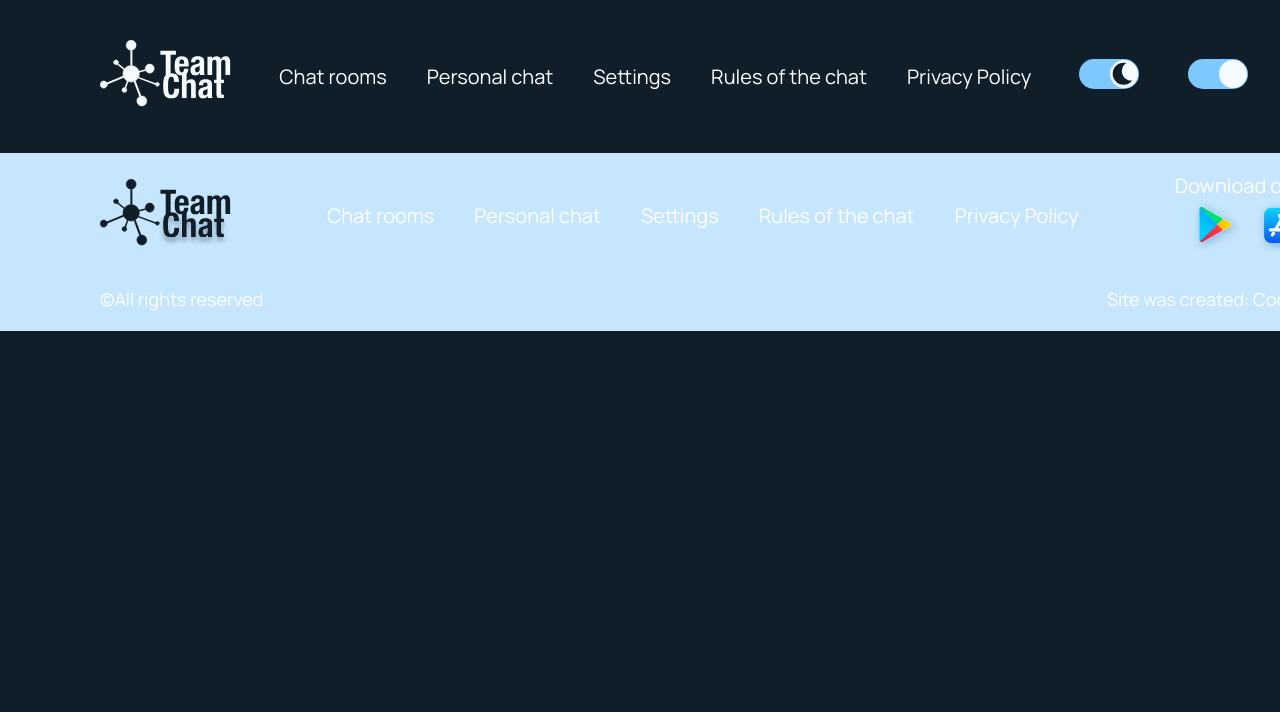
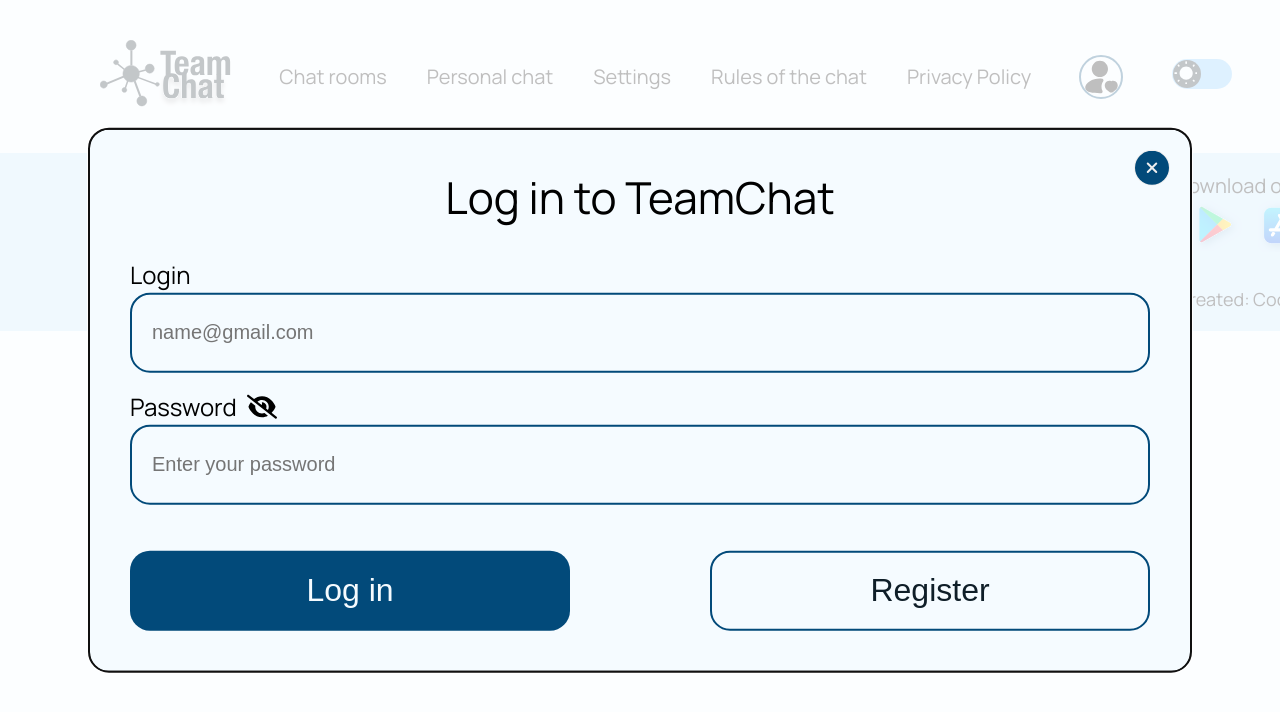
Before and after one commit to Yura-Platonov/Team-Chat, a React (Create React App) app: page / in a window 1280 px wide. Both pictures are taken after a click on the element 1109 px from the left and 76 px from the top of the page. Shown: the top 712 px of the page. Built offline with nearby package versions, Linux system fonts and the light colour scheme.

Commit message:
fix modal size

```diff
--- a/src/components/Header/Header.jsx
+++ b/src/components/Header/Header.jsx
@@ -80,6 +80,13 @@ const Header = () => {
           <li className={css.nav_item}><a href="/" className={css.nav_link}>Privacy Policy</a></li>
         </ul>
       </nav>
+      <div className={css.avatarCircle}  onClick={user ? openAvatarModal : openLoginModal}>
+        <img
+          src={user ? user_avatar : defaultAvatar}
+          alt={user ? 'User Avatar' : 'Default Avatar'}
+          className={css.avatar}
+        />
+      </div>
       <div>
           <Switch
             onChange={toggleTheme}
@@ -113,24 +120,7 @@ const Header = () => {
           />
       </div>
       <LoginModal isOpen={isLoginModalOpen} onClose={closeLoginModal} />
-      <div className={css.avatarCircle}  onClick={user ? openAvatarModal : openLoginModal}>
-        <img
-          src={user ? user_avatar : defaultAvatar}
-          alt={user ? 'User Avatar' : 'Default Avatar'}
-          className={css.avatar}
-        />
-      </div>
       <AvatarModal isOpen={isAvatarModalOpen} onClose={closeAvatarModal}/>
-        {/* <div>
-        {user ? (
-          <>
-            {user_avatar && <img src={user_avatar} alt="User Avatar" className={css.avatar} />}
-            <button onClick={logout}>Logout</button>
-          </>
-        ) : (
-          <button className={css.login_button} onClick={openLoginModal}>Login</button>
-        )}
-      </div> */}
     </header>
 
   );
--- a/src/components/Header/Header.module.css
+++ b/src/components/Header/Header.module.css
@@ -34,8 +34,7 @@ header {
     height: 40px;
     border-radius: 50%;
     border: 2px solid  #024A7A;
-    /* box-sizing: content-box;
-    overflow: hidden; */
+
 }
 
 .avatar{
--- a/src/components/LoginForm/AuthContext.jsx
+++ b/src/components/LoginForm/AuthContext.jsx
@@ -24,6 +24,7 @@ export const AuthProvider = ({ children }) => {
 
         localStorage.setItem("user_name", user_name);
         localStorage.setItem("avatar", avatar);
+        window.location.reload();
       })
       .catch((error) => {
         console.error("Ошибка при выполнении GET-запроса:", error);
--- a/src/components/LoginForm/LoginForm.jsx
+++ b/src/components/LoginForm/LoginForm.jsx
@@ -3,7 +3,6 @@ import { Formik, Field, Form, ErrorMessage } from 'formik';
 import validationSchema from '../ValidationSchema/validationSchema';
 import axios from 'axios';
 import qs from 'qs';
-// import './LoginForm.module.css';
 import { FontAwesomeIcon } from '@fortawesome/react-fontawesome';
 import { faEye, faEyeSlash } from '@fortawesome/free-solid-svg-icons';
 import css from './LoginForm.module.css';
@@ -95,7 +94,7 @@ handleOnSubmit = async (values) => {
             validationSchema={validationSchema}
 
           >
-            <Form>
+            <Form className={css.loginForm}>
             <h2 className={css.title}>Log in to TeamChat</h2>
               <div>
                 <label htmlFor="username"  className={css.text}>Login</label>
--- a/src/components/LoginForm/LoginForm.module.css
+++ b/src/components/LoginForm/LoginForm.module.css
@@ -1,8 +1,12 @@
 .Container{
 display: flex;
 
+}
 
+.loginForm{
+    width: 1020px;
 }
+
 .text{
     display: block;
     font-size: 24px;
--- a/src/components/Modal/AvatarModal.jsx
+++ b/src/components/Modal/AvatarModal.jsx
@@ -7,6 +7,12 @@ import Img from '../Images/UvU.png';
 
 const AvatarModal = ({ isOpen, onClose }) => {
     const { logout } = useAuth();
+
+    const handleLogout = async () => {
+        await logout();
+        onClose();
+      };
+
   return (
     <CustomModal isOpen={isOpen} onClose={onClose} className={css.modal}>
       <div className={css.Container}>
@@ -16,7 +22,7 @@ const AvatarModal = ({ isOpen, onClose }) => {
         <div>
             <h2 className={css.title}>UHOO!</h2>
             <p className={css.text}>Are you sure you want to leave the TeamChat?</p>
-            <button className={css.button} onClick={logout}>Log out</button>
+            <button className={css.button} onClick={handleLogout}>Log out</button>
         </div>
       </div>
     </CustomModal>
--- a/src/components/Modal/LoginModal.jsx
+++ b/src/components/Modal/LoginModal.jsx
@@ -1,6 +1,5 @@
 import React, { useState } from 'react';
 import CustomModal from './CustomModal';
-import css from './LoginModal.module.css';
 import LoginForm from 'components/LoginForm/LoginForm';
 import RegistrationForm from 'components/RegistrationForm/RegistrationForm';
 
@@ -16,7 +15,7 @@ const LoginModal = ({ isOpen, onClose }) => {
   };
 
   return (
-    <CustomModal isOpen={isOpen} onClose={onClose} className={css.loginModal}>
+    <CustomModal isOpen={isOpen} onClose={onClose}>
       {isLoginFormVisible ? (
         <LoginForm showRegistrationForm={showRegistrationForm} onClose={onClose} />
       ) : (
--- a/src/components/Modal/LoginModal.module.css
+++ /dev/null
@@ -1,4 +0,0 @@
-.loginModal{
-    width: 1720px;
-    background-color: aqua;
-  }
--- a/src/components/RegistrationForm/RegistrationForm.jsx
+++ b/src/components/RegistrationForm/RegistrationForm.jsx
@@ -297,7 +297,7 @@ class RegistrationForm extends Component {
         }}
         validationSchema={validationSchema}
         >
-        <Form>
+        <Form className={css.registerForm}>
           <h2 className={css.title}>Register in TeamChat</h2>
           <div>
             <label htmlFor="email" className={css.text}>
--- a/src/components/RegistrationForm/RegistrationForm.module.css
+++ b/src/components/RegistrationForm/RegistrationForm.module.css
@@ -1,3 +1,6 @@
+.registerForm{
+  width: 1020px;
+}
 
 .text{
     display: block;
```
